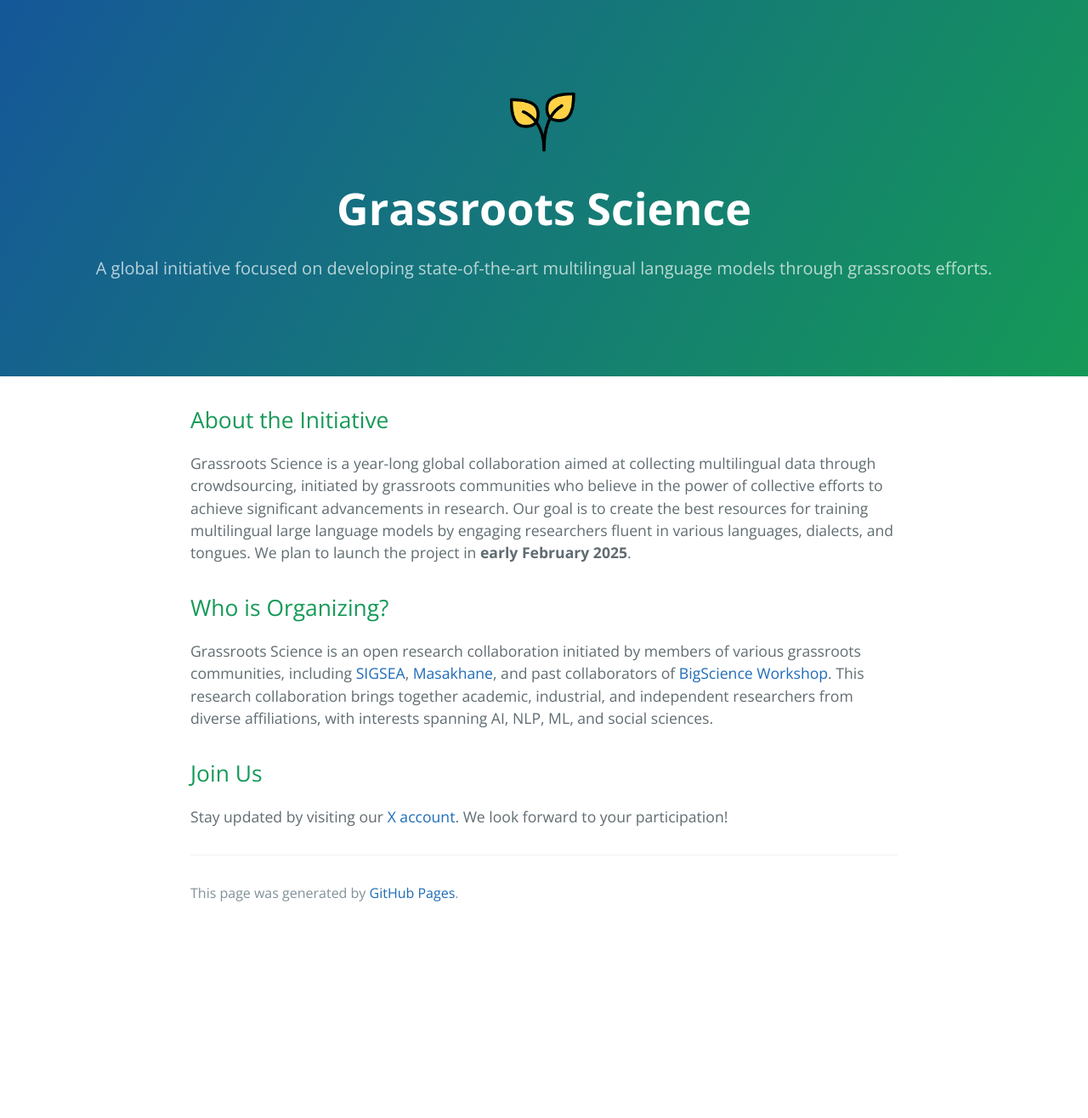
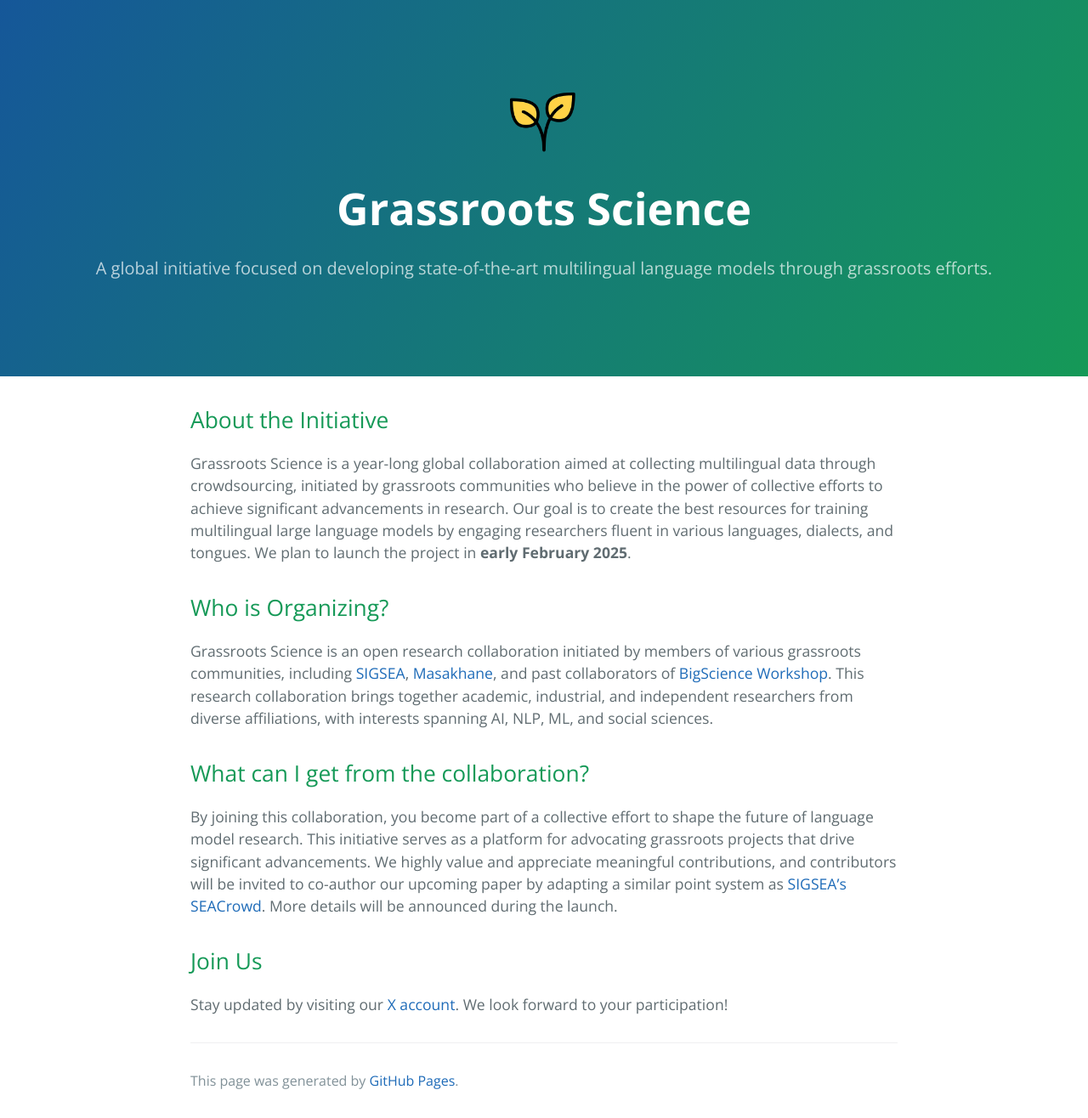
Before and after one commit to grassroots-science/grassroots-science.github.io, a Jekyll site: the page built from index.md, in a window 1280 px wide. Shown: the whole page at 85% size. Built offline with Jekyll 4.4.1, drawn with Linux system fonts in a browser that asks for light colours; before the commit the page ends 1095 px from its top, so only the background shows below that.

Commit message:
Update index.md

```diff
--- a/index.md
+++ b/index.md
@@ -12,6 +12,10 @@ Grassroots Science is a year-long global collaboration aimed at collecting multi
 
 Grassroots Science is an open research collaboration initiated by members of various grassroots communities, including [SIGSEA](https://www.sigsea.org/), [Masakhane](https://www.masakhane.io/), and past collaborators of [BigScience Workshop](https://bigscience.huggingface.co/). This research collaboration brings together academic, industrial, and independent researchers from diverse affiliations, with interests spanning AI, NLP, ML, and social sciences.
 
+## What can I get from the collaboration?
+
+By joining this collaboration, you become part of a collective effort to shape the future of language model research. This initiative serves as a platform for advocating grassroots projects that drive significant advancements. We highly value and appreciate meaningful contributions, and contributors will be invited to co-author our upcoming paper by adapting a similar point system as [SIGSEA's SEACrowd]([https://www.sigsea.org/](https://seacrowd.github.io/)). More details will be announced during the launch.
+
 ## Join Us
 
 Stay updated by visiting our [X account](https://x.com/GrassrootsSci). We look forward to your participation!
```
